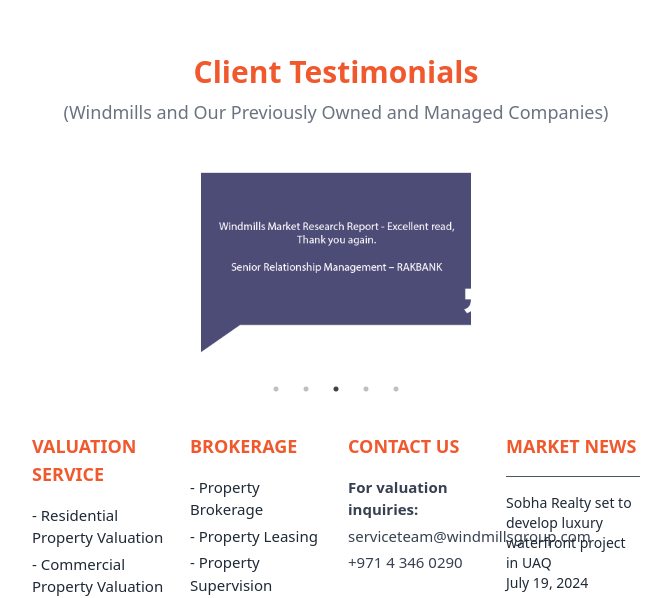
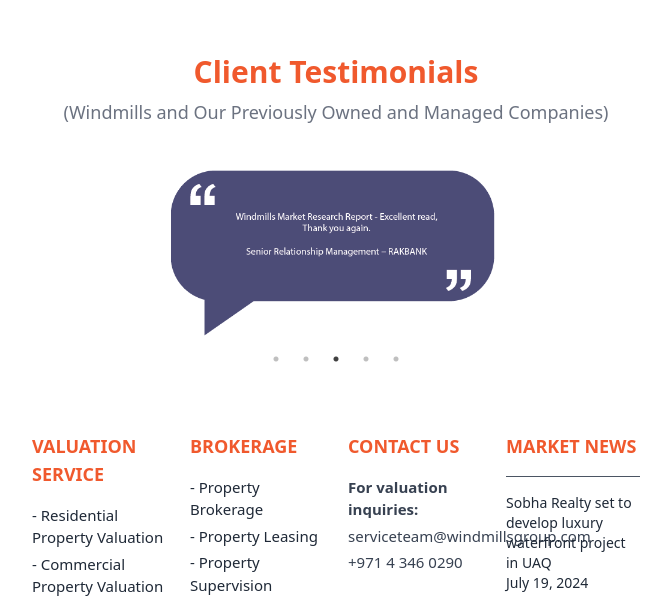
Before and after one commit to johnsonepo/windmills-home, a React (Vite) app: page / in a window 1280 px wide. Shown: the part 6195-6793 px from the top of the page, without its empty margins (304-971 px from the left). Built offline with nearby package versions, Linux system fonts and the light colour scheme.

Commit message:
final-v5 Fixed testimonial image

```diff
--- a/src/App.css
+++ b/src/App.css
@@ -741,6 +741,14 @@ video {
   height: 150px;
 }
 
+.h-\[180px\] {
+  height: 180px;
+}
+
+.h-\[330px\] {
+  height: 330px;
+}
+
 .h-\[35px\] {
   height: 35px;
 }
@@ -755,18 +763,6 @@ video {
 
 .h-full {
   height: 100%;
-}
-
-.h-\[180px\] {
-  height: 180px;
-}
-
-.h-\[330px\] {
-  height: 330px;
-}
-
-.h-\[210px\] {
-  height: 210px;
 }
 
 .min-h-screen {
@@ -793,24 +789,40 @@ video {
   width: 2rem;
 }
 
+.w-\[230px\] {
+  width: 230px;
+}
+
 .w-full {
   width: 100%;
 }
 
-.w-\[230px\] {
-  width: 230px;
+.w-\[290px\] {
+  width: 290px;
 }
 
-.w-\[270px\] {
-  width: 270px;
+.w-\[20px\] {
+  width: 20px;
+}
+
+.w-\[280px\] {
+  width: 280px;
+}
+
+.w-\[300px\] {
+  width: 300px;
+}
+
+.w-\[330px\] {
+  width: 330px;
+}
+
+.max-w-screen-lg {
+  max-width: 1024px;
 }
 
 .max-w-screen-xl {
   max-width: 1280px;
-}
-
-.max-w-screen-lg {
-  max-width: 1024px;
 }
 
 .-translate-x-full {
@@ -1081,12 +1093,12 @@ video {
   padding-top: 4rem;
 }
 
+.pt-20 {
+  padding-top: 5rem;
+}
+
 .pt-\[157px\] {
   padding-top: 157px;
-}
-
-.pt-20 {
-  padding-top: 5rem;
 }
 
 .text-center {
@@ -1106,11 +1118,6 @@ video {
 .text-4xl {
   font-size: 2.25rem;
   line-height: 2.5rem;
-}
-
-.text-5xl {
-  font-size: 3rem;
-  line-height: 1;
 }
 
 .text-lg {
@@ -1308,14 +1315,6 @@ video {
     line-height: 2.5rem;
   }
 
-  .md\:text-\[50px\] {
-    font-size: 50px;
-  }
-
-  .md\:text-\[30px\] {
-    font-size: 30px;
-  }
-
   .md\:text-\[35px\] {
     font-size: 35px;
   }
@@ -1383,10 +1382,6 @@ video {
     line-height: 1;
   }
 
-  .lg\:text-\[65px\] {
-    font-size: 65px;
-  }
-
   .lg\:text-\[55px\] {
     font-size: 55px;
   }
--- a/src/components/TestimonialSlider.jsx
+++ b/src/components/TestimonialSlider.jsx
@@ -46,7 +46,7 @@ const TestimonialSlider = () => {
                                 <img
                                     src={testimonial.image}
                                     alt={`Testimonial ${index + 1}`}
-                                    className="w-[270px] h-[210px] object-cover rounded-lg"
+                                    className="w-[330px] h-[180px] object-cover rounded-lg"
                                 />
                             </div>
                         </div>
```
